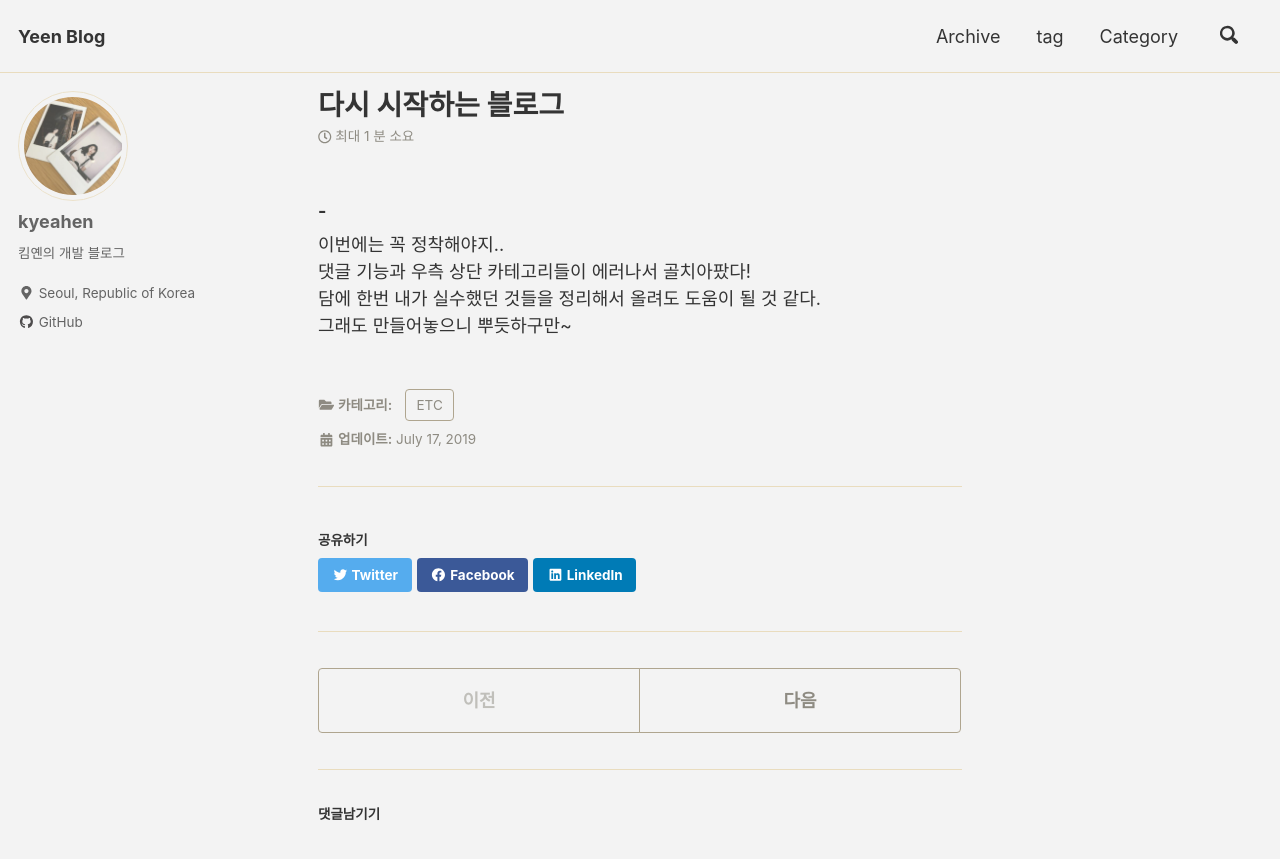
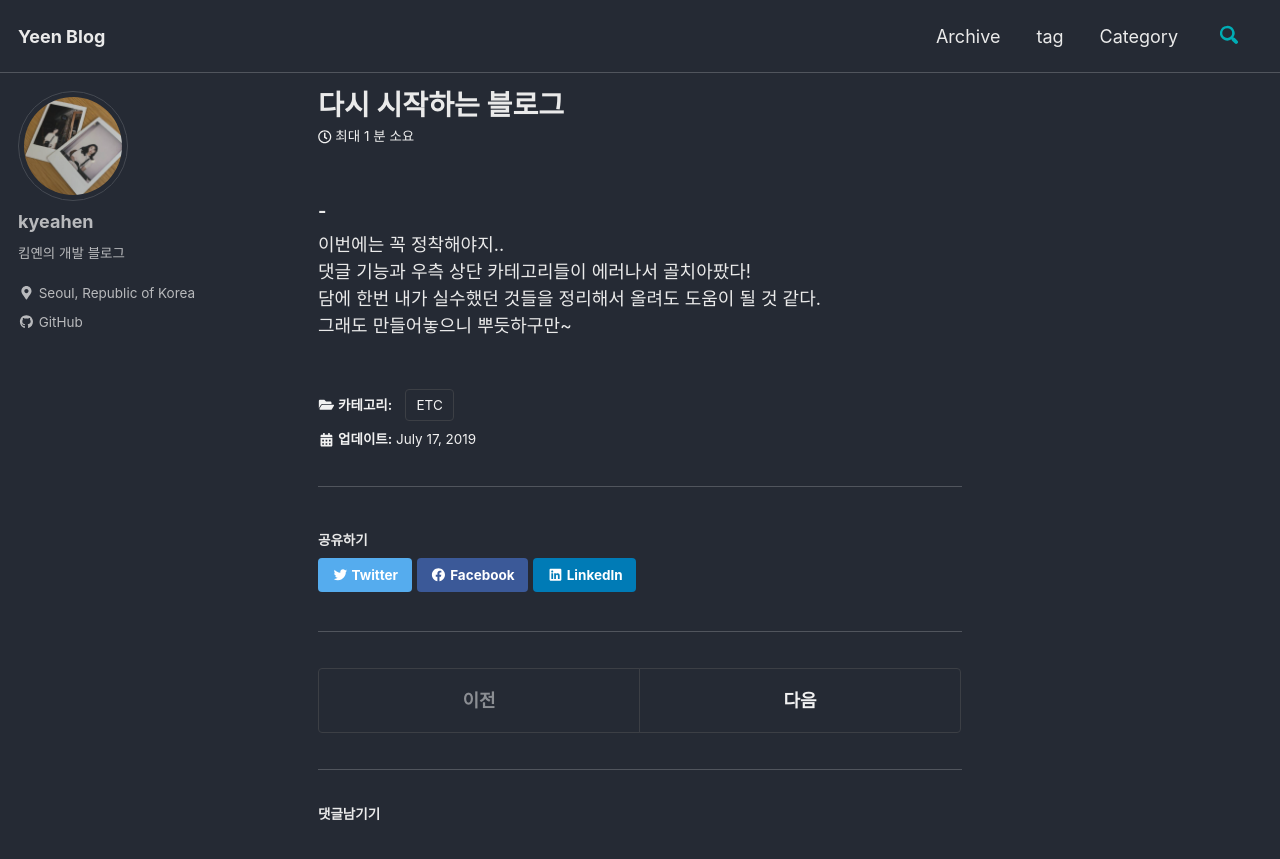
Before and after one commit to kyeahen/kyeahen.github.io, a Jekyll site: the page built from _posts/2019-07-17-다시 시작하는 블로그.md, in a window 1280 px wide and 900 px high. Shown: the top 859 px of the window. Built offline with Jekyll 4.4.1, drawn with Linux system fonts in a browser that asks for light colours; cached includes are drawn as plain includes; nearby versions of some CDN libraries; comment, search, counter and statistics services are not loaded.

Commit message:
Modify footer, theme

```diff
--- a/_config.yml
+++ b/_config.yml
@@ -12,7 +12,7 @@
 
 #theme                  : "minimal-mistakes-jekyll"
 # remote_theme           : "mmistakes/minimal-mistakes"
-minimal_mistakes_skin    : "dirt" # "air", "aqua", "contrast", "dark", "dirt", "neon", "mint", "plum", "sunrise"
+minimal_mistakes_skin    : "dark" # "air", "aqua", "contrast", "dark", "dirt", "neon", "mint", "plum", "sunrise"
 
 # Site Settings
 locale                   : "ko" #타깃 국가 설정
--- a/_sass/minimal-mistakes/_footer.scss
+++ b/_sass/minimal-mistakes/_footer.scss
@@ -68,19 +68,21 @@
     display: inline-block;
     padding-top: 5px;
     padding-bottom: 5px;
-    font-family: $sans-serif-narrow;
+    font-family: $sans-serif;
     font-size: $type-size-6;
-    text-transform: uppercase;
+
   }
 
   li + li:before {
     content: "";
     padding-right: 5px;
+    text-transform: uppercase;
   }
 
   a {
     padding-right: 10px;
-    font-weight: bold;
+    font-weight: regular;
+    text-transform: lowercase;
   }
 
   .social-icons {
```
